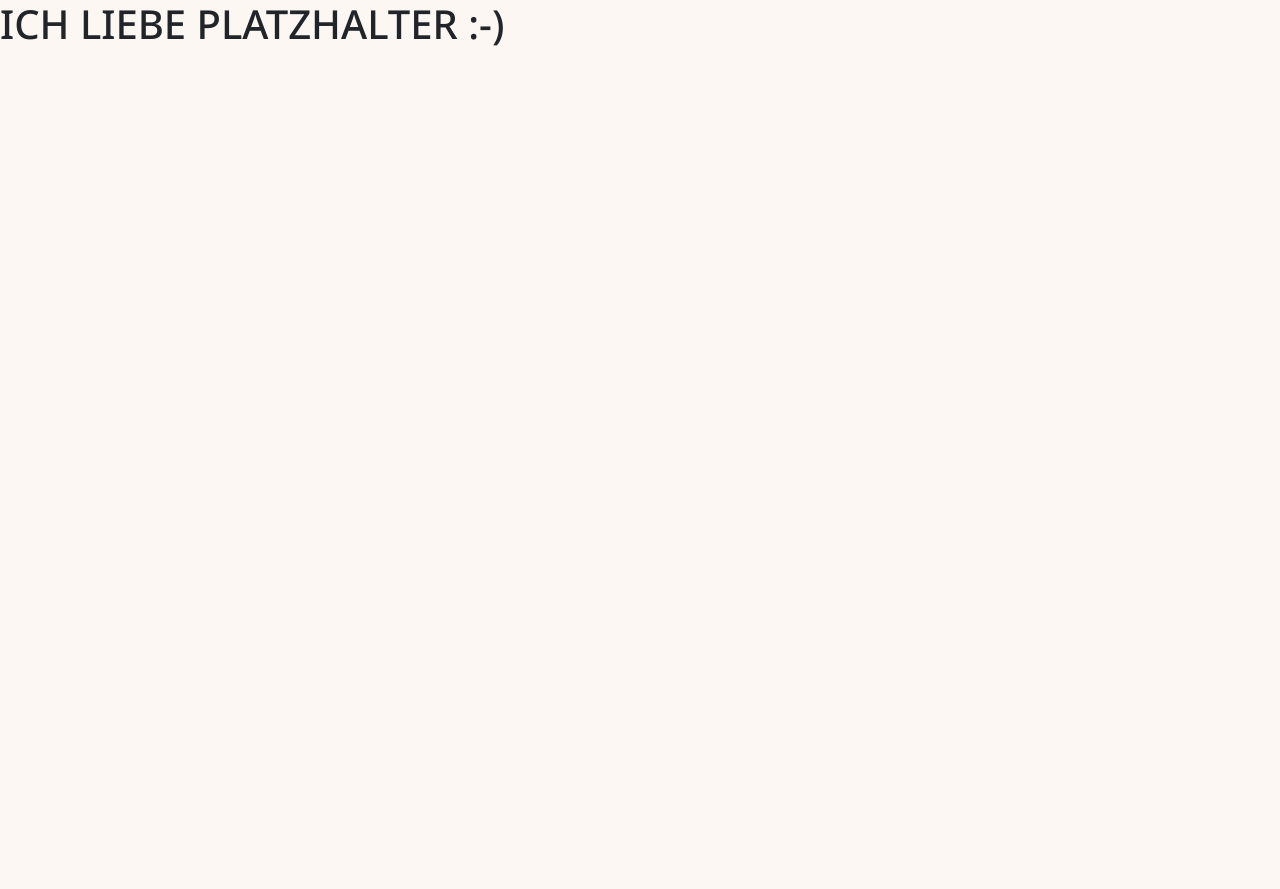
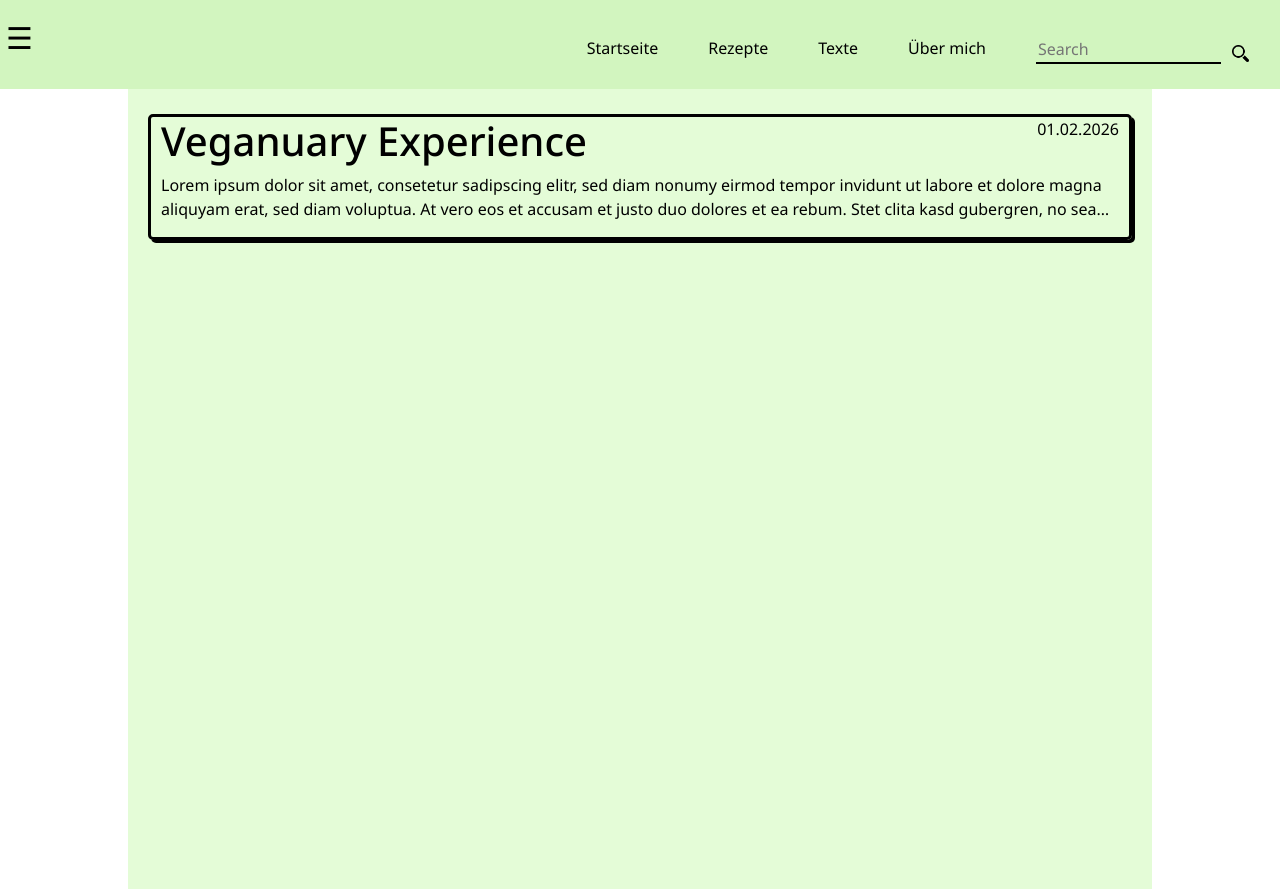
Before and after one commit to Cykawatte1/FoodBlog, a React (Vite) app: page /Texte in a window 1280 px wide. Before the commit the page ends 800 px from the top, so only its background shows below. Built offline with nearby package versions, Linux system fonts and the light colour scheme.

Commit message:
texte Tab hinzugefuegt

```diff
--- a/src/App.tsx
+++ b/src/App.tsx
@@ -2,9 +2,10 @@ import Recipes from "./Recipes.tsx";
 import { Routes, Route } from 'react-router-dom'
 import Homepage from "./Homepage.tsx";
 import MainSection from "./MainSection.tsx";
-import {Texts} from "./Texts.tsx";
+import Texts from "./Texts.tsx";
 import {AboutMe} from "./AboutMe.tsx";
 import Recipe from "./Recipe.tsx";
+import SingleText from "./SingleText.tsx";
 import type {RecipeData} from "./Recipe.tsx";
 import Linseneintopf from "./recipes/Linseneintopf.json"
 import Erdnusscurry from "./recipes/Erdnusscurry.json"
@@ -13,8 +14,9 @@ import ChilliSinCarne from "./recipes/ChilliSinCarne.json"
 import VeganerBurrito from "./recipes/VeganerBurrito.json"
 import VeganeLasagne from "./recipes/VeganeLasagne.json"
 import MissingNo from "./recipes/MissingNo.json"
-
+import veganuaryExp from "./texts/veganuaryExp.json"
 import ScrollToTop from "./ScrollToTop.tsx";
+import type {textData} from "./SingleText.tsx";
 
 export default function App() {
 
@@ -29,7 +31,6 @@ export default function App() {
             </Route>
 
             <Route path="/Rezept" element={<Recipes/>} />
-            {/*<Route path="/Beispiel_Rezept" element={<Recipe/>} />*/}
             <Route path="/Texte" element={<Texts/>}/>
             <Route path="/About_me" element={<AboutMe/>}/>
             <Route path="/Veganer_Linseneintopf" element={<Recipe recipe={Linseneintopf as RecipeData}/>}/>
@@ -39,6 +40,7 @@ export default function App() {
             <Route path="/Veganer_Burrito" element={<Recipe recipe={VeganerBurrito as RecipeData}/>}/>
             <Route path="/Vegane_Lasagne" element={<Recipe recipe={VeganeLasagne as RecipeData}/>}/>
             <Route path="/missingNo" element={<Recipe recipe={MissingNo as RecipeData}/>}/>
+            <Route path="/veganuaryExp" element={<SingleText textJSON={veganuaryExp as textData}/>}/>
         </Routes>
 
 
--- a/src/MainSection.tsx
+++ b/src/MainSection.tsx
@@ -22,7 +22,7 @@ export default function MainSection() {
             </div>
             <FoodContainer />
             <div className={"irgendwasKA"}>
-                <p>Hier soll irgendwas noch hinkommen...</p>
+                <p>Tipp: Viele dieser Gerichte lassen sich perfekt für die Woche vorbereiten (Meal Prep).</p>
             </div>
             <div className={"foodContainer-h2"}>
                 <h2>Schon probiert ?</h2>
--- a/src/Recipes.tsx
+++ b/src/Recipes.tsx
@@ -43,10 +43,6 @@ export default function Recipes() {
                             <a href={"#Y"}>Y</a>
                             <a href={"#Z"}>Z</a>
                         </div>
-                        <div className="recipes-header-searchbar">
-                            <input type={"search"} name={"search"} placeholder={"Search.."}/>
-                            <button type={"button"}><img src={"./src/assets/lupe.png"}/></button>
-                        </div>
                     </div>
                     <div className="recipes-body">
                         <RecipesAlphabet letter={"A"} recipes={[MissingNo]}/>
--- /dev/null
+++ b/src/SingleText.tsx
@@ -0,0 +1,29 @@
+import Header from "./Header.tsx";
+
+interface singleTextProps {
+    textJSON: textData;
+}
+
+export interface textData {
+    id: string;
+    title: string;
+    text: string;
+    date: string;
+}
+
+export default function singleText({ textJSON }: singleTextProps) {
+    return(
+        <>
+            <Header/>
+            <div className="background-white">
+                <div className={"text-container"}>
+                    <div className={"texts-container"}>
+                        <h1>{textJSON.title}</h1>
+                        <p>{textJSON.date}</p>
+                        <p>{textJSON.text}</p>
+                    </div>
+                </div>
+            </div>
+        </>
+    )
+}
--- /dev/null
+++ b/src/Text.tsx
@@ -0,0 +1,24 @@
+import {Link} from "react-router-dom";
+import type {textData} from "./SingleText.tsx";
+
+interface textProps{
+    textJSON: textData;
+}
+
+export default function text({ textJSON }: textProps) {
+    return(
+        <>
+            <div className={"single-text"}>
+                <Link to={`/${textJSON.id}`} className={"single-text-link"}>
+                    <div className={"text-container-attributes"}>
+                        <h1>{textJSON.title}</h1>
+                        <p>{textJSON.date}</p>
+                    </div>
+                    <div className={"text-container-attributes-two"}>
+                        <p>{textJSON.text}</p>
+                    </div>
+                </Link>
+            </div>
+        </>
+    )
+}
--- a/src/Texts.tsx
+++ b/src/Texts.tsx
@@ -1,7 +1,20 @@
-export function Texts() {
+import Header from "./Header.tsx";
+import Text from "./Text.tsx";
+import veganuaryExp from "./texts/veganuaryExp.json"
+
+export default function Texts() {
     return (
         <>
-            <h1> ICH LIEBE PLATZHALTER :-)</h1>
+            <Header />
+            <div className="background-white">
+                <div className={"text-container"}>
+                    <div className={"texts-container"}>
+                        <Text textJSON={veganuaryExp} />
+                        <div className={"text-container"}>
+                        </div>
+                    </div>
+                </div>
+            </div>
         </>
     )
 }
--- a/src/main.css
+++ b/src/main.css
@@ -2,13 +2,17 @@
 
 html, body {
     font-family: "Noto Sans", sans-serif !important;
-    background-color: #fcf7f3 !important;
+    background-color: #d2f5bf !important;
     scroll-behavior: smooth;
 }
 
 body {
     margin: 0;
     padding: 0;
+}
+
+.header-container {
+
 }
 
 .header-container a {
@@ -32,7 +36,7 @@ body {
     font-size: 30px;
     border-style: none;
     margin-top: 10px;
-    background-color: #fcf7f3;
+    background-color: #d2f5bf;
     transition: transform 0.3s ease;
 }
 
@@ -59,8 +63,7 @@ body {
 
 .header-container .menu-searchbar button {
     border-style: none;
-    background-color: white;
-    background-color: #fcf7f3;
+    background-color:#d2f5bf;
 }
 
 .header-container .menu-searchbar img {
@@ -73,7 +76,7 @@ body {
 .header-container .menu-searchbar input {
     border: none;
     border-bottom: 2px  solid black;
-    background-color: #fcf7f3;
+    background-color: #d2f5bf;
 }
 
 .header-container .menu-searchbar input:focus {
@@ -221,7 +224,7 @@ body {
     display: flex;
     justify-content: center;
     align-items: center;
-    background-color: #fceeda;
+    background-color: #e4fcd7;
     height : 370px;
     width: 100%;
 }
@@ -240,8 +243,34 @@ body {
     justify-content: center;
 }
 
+.recipes-header .recipes-header-alphabet {
+    margin-top: 40px;
+    padding-right: 15px;
+    padding-left: 20px;
+    padding-top: 3px;
+    width: 50vw;
+    height: 5vh;
+    background-color: #30833e;
+    box-shadow:
+            0 10px 20px rgba(48, 131, 62, 0.3), /* Weicher, großer Schatten */
+            0 6px 6px rgba(48, 131, 62, 0.2);
+    border-radius: 10px;
+}
+
+.recipes-header .recipes-header-alphabet a {
+    margin-right: 10px;
+    font-size: 25px;
+    color: black;
+    text-decoration: none;
+}
+
+.recipes-header .recipes-header-alphabet a:hover {
+    color: #6BC1C7;
+    border-radius: 50px;
+}
+
 .recipes-container {
-    background-color: #fcf7f3;
+    background-color: #e4fcd7;
     width: 80vw;
 }
 
@@ -262,37 +291,20 @@ body {
     flex-wrap: wrap;
 }
 
-.recipes-header-searchbar {
-    margin-right: 25px;
-    display: flex;
-    padding-top: 18px;
-    margin-top: 18px;
+.recipes-header-searchbar button {
+    border-style: none;
+    background-color: #d2f5bf;
 }
 
-.recipes-header-searchbar input {
-    border: none;
-    border-bottom: 2px  solid black;
-    background-color: #fcf7f3;
-}
-
-.recipes-header-searchbar button {
-    border-style: none;
+.recipe-container {
     background-color: white;
-    background-color: #fcf7f3;
-}
-
-.recipes-header-searchbar img {
-    width: 17px;
-    height: auto;
-    margin-top: 5px;
-    margin-left: 5px;
 }
 
 .recipe-container .recipe {
     display: flex;
     flex-direction: column;
     align-items: center;
-    background-color: #fceeda;
+    background-color: #e4fcd7;
     padding-right: 5vw;
     padding-left: 5vw;
     margin-right: 10vw;
@@ -363,3 +375,59 @@ body {
 .recipe-container .instructions p {
     margin-top: 40px;
 }
+
+.card {
+    box-shadow: 0 4px 8px 0 rgba(0, 0, 0, 0.2), 0 6px 20px 0 rgba(0, 0, 0, 0.19);
+}
+
+.texts-container {
+    background-color: #e4fcd7;
+    width: 80vw;
+    padding-left: 20px;
+    padding-right: 20px;
+    padding-top: 15px;
+    min-height: 100vh;
+}
+
+.single-text {
+    border: 3px solid black;
+    box-shadow: 3px 3px black;
+    border-radius: 5px;
+    margin-bottom: 25px;
+    margin-top: 10px;
+}
+
+.single-text .text-container-attributes {
+    display: flex;
+    justify-content: space-between;
+}
+
+.single-text .text-container-attributes p {
+    margin-right: 10px;
+}
+
+.single-text .text-container-attributes h1 {
+    margin-left: 10px;
+}
+
+.single-text .text-container-attributes-two p {
+    margin-left: 10px;
+    display: -webkit-box;
+    -webkit-line-clamp: 2;    /* Begrenzt auf exakt 2 Zeilen */
+    -webkit-box-orient: vertical;
+    overflow: hidden;         /* Versteckt den Rest */
+    text-overflow: ellipsis;  /* Fügt die "..." automatisch am Ende ein */
+}
+
+.single-text .single-text-link {
+    text-decoration: none;
+    color: black;
+}
+
+.single-text:hover {
+    transform: scale(0.98); /* der zoomfaktor */
+}
+
+.text-container {
+    min-height: 10vh;
+}
--- /dev/null
+++ b/src/texts/veganuaryExp.json
@@ -0,0 +1,6 @@
+{
+  "id": "veganuaryExp",
+  "title": "Veganuary Experience",
+  "text": "Lorem ipsum dolor sit amet, consetetur sadipscing elitr, sed diam nonumy eirmod tempor invidunt ut labore et dolore magna aliquyam erat, sed diam voluptua. At vero eos et accusam et justo duo dolores et ea rebum. Stet clita kasd gubergren, no sea takimata sanctus est Lorem ipsum dolor sit amet. Lorem ipsum dolor sit amet, consetetur sadipscing elitr, sed diam nonumy eirmod tempor invidunt ut labore et dolore magna aliquyam erat, sed diam voluptua. At vero eos et accusam et justo duo dolores et ea rebum. Stet clita kasd gubergren, no sea takimata sanctus est Lorem ipsum dolor sit amet.",
+  "date": "01.02.2026"
+}
```
